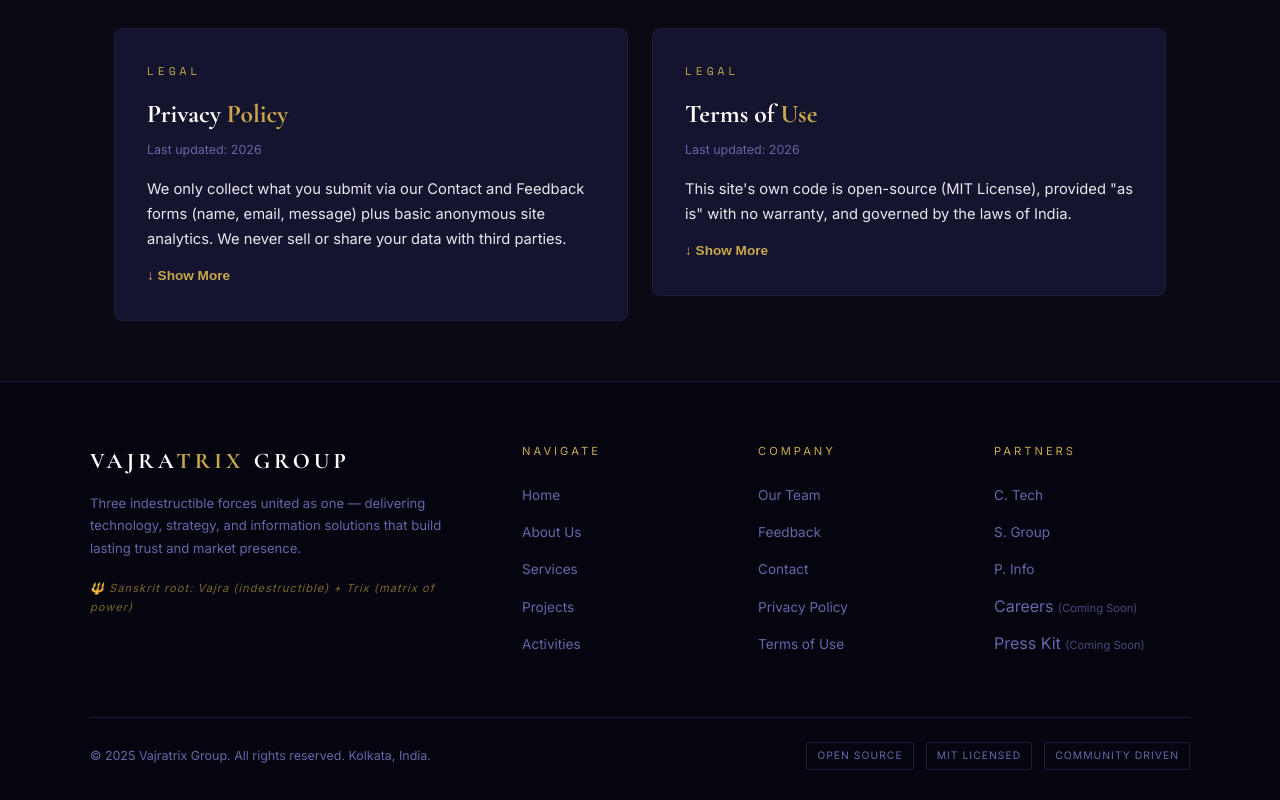
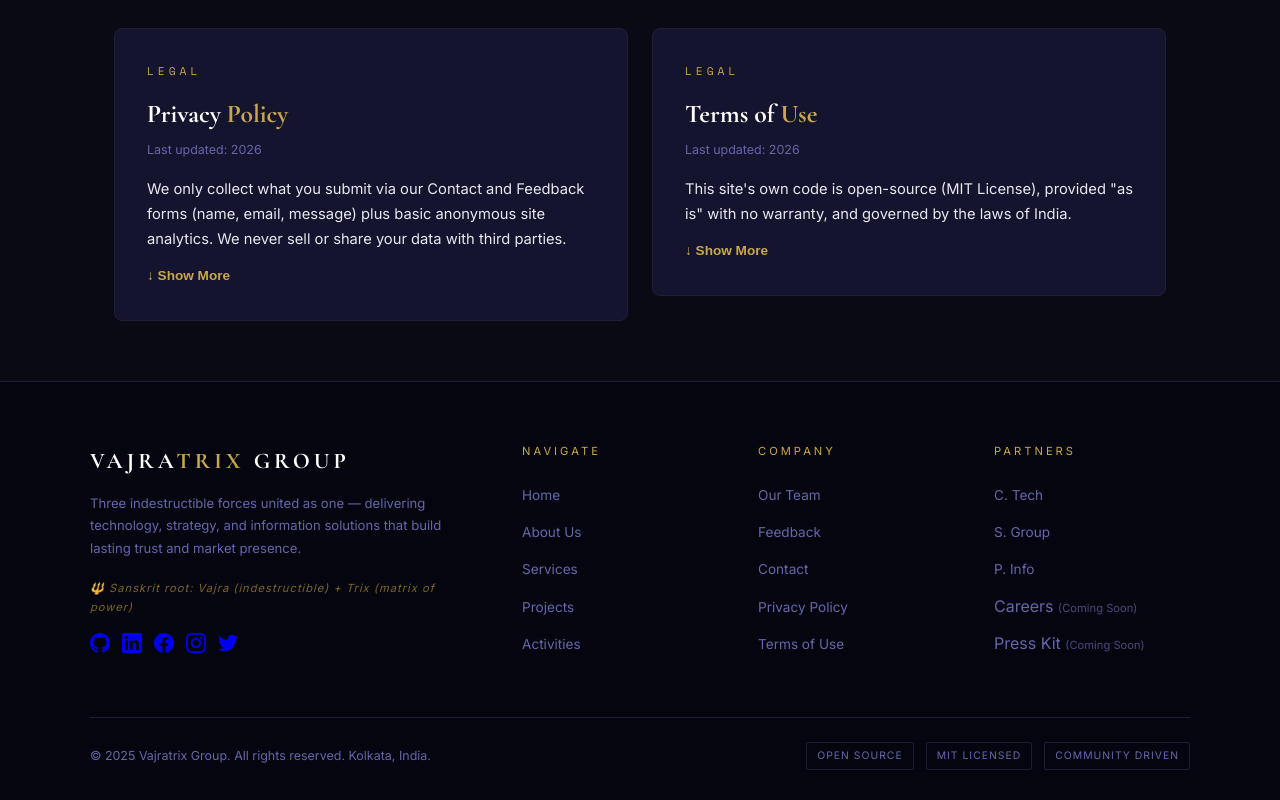
Before and after one commit to vajratrix/vajratrix.github.io, a React (Vite) app: page / in a window 1280 px wide. Shown: the part 8390-9190 px from the top of the page. Built offline with nearby package versions, Linux system fonts and the light colour scheme.

Commit message:
Enhance Footer with social media links
Added social media links to the footer component.

```diff
--- a/src/components/Footer.tsx
+++ b/src/components/Footer.tsx
@@ -6,6 +6,23 @@ export default function Footer() {
       <div className="footer-brand-name">VAJRA<span>TRIX</span> GROUP</div>
       <p className="footer-tagline">Three indestructible forces united as one — delivering technology, strategy, and information solutions that build lasting trust and market presence.</p>
       <p className="footer-secret">🔱 Sanskrit root: Vajra (indestructible) + Trix (matrix of power)</p>
+      <div className="footer-social" style={{display: 'flex', gap: '0.75rem', marginTop: '1rem'}}>
+        <a href="https://github.com/vajratrix" target="_blank" rel="noopener noreferrer" aria-label="Vajratrix on GitHub">
+          <svg width="20" height="20" viewBox="0 0 24 24" fill="currentColor"><path d="M12 0C5.37 0 0 5.37 0 12c0 5.31 3.435 9.795 8.205 11.385.6.105.825-.255.825-.57 0-.285-.015-1.23-.015-2.235-3.015.555-3.795-.735-4.035-1.41-.135-.345-.72-1.41-1.23-1.695-.42-.225-1.02-.78-.015-.795.945-.015 1.62.87 1.845 1.23 1.08 1.815 2.805 1.305 3.495.99.105-.78.42-1.305.765-1.605-2.67-.3-5.46-1.335-5.46-5.925 0-1.305.465-2.385 1.23-3.225-.12-.3-.54-1.53.12-3.18 0 0 1.005-.315 3.3 1.23.96-.27 1.98-.405 3-.405s2.04.135 3 .405c2.295-1.56 3.3-1.23 3.3-1.23.66 1.65.24 2.88.12 3.18.765.84 1.23 1.905 1.23 3.225 0 4.605-2.805 5.625-5.475 5.925.435.375.81 1.095.81 2.22 0 1.605-.015 2.895-.015 3.3 0 .315.225.69.825.57A12.02 12.02 0 0024 12c0-6.63-5.37-12-12-12z"/></svg>
+        </a>
+        <a href="https://www.linkedin.com/company/vajratrix-group" target="_blank" rel="noopener noreferrer" aria-label="Vajratrix on LinkedIn">
+          <svg width="20" height="20" viewBox="0 0 24 24" fill="currentColor"><path d="M20.447 20.452h-3.554v-5.569c0-1.328-.027-3.037-1.852-3.037-1.853 0-2.136 1.445-2.136 2.939v5.667H9.351V9h3.414v1.561h.046c.477-.9 1.637-1.85 3.37-1.85 3.601 0 4.267 2.37 4.267 5.455v6.286zM5.337 7.433c-1.144 0-2.063-.926-2.063-2.065 0-1.138.92-2.063 2.063-2.063 1.14 0 2.064.925 2.064 2.063 0 1.139-.925 2.065-2.064 2.065zm1.782 13.019H3.555V9h3.564v11.452zM22.225 0H1.771C.792 0 0 .774 0 1.729v20.542C0 23.227.792 24 1.771 24h20.451C23.2 24 24 23.227 24 22.271V1.729C24 .774 23.2 0 22.222 0h.003z"/></svg>
+        </a>
+        <a href="https://www.facebook.com/people/Vajratrix-Group/61591855319273/" target="_blank" rel="noopener noreferrer" aria-label="Vajratrix on Facebook">
+          <svg width="20" height="20" viewBox="0 0 24 24" fill="currentColor"><path d="M24 12.073c0-6.627-5.373-12-12-12s-12 5.373-12 12c0 5.99 4.388 10.954 10.125 11.854v-8.385H7.078v-3.47h3.047V9.43c0-3.007 1.792-4.669 4.533-4.669 1.312 0 2.686.235 2.686.235v2.953H15.83c-1.491 0-1.956.925-1.956 1.874v2.25h3.328l-.532 3.47h-2.796v8.385C19.612 23.027 24 18.062 24 12.073z"/></svg>
+        </a>
+        <a href="https://www.instagram.com/vajratrix_group/" target="_blank" rel="noopener noreferrer" aria-label="Vajratrix on Instagram">
+          <svg width="20" height="20" viewBox="0 0 24 24" fill="currentColor"><path d="M12 2.163c3.204 0 3.584.012 4.85.07 3.252.148 4.771 1.691 4.919 4.919.058 1.265.069 1.645.069 4.849 0 3.205-.012 3.584-.069 4.849-.149 3.225-1.664 4.771-4.919 4.919-1.266.058-1.644.07-4.85.07-3.204 0-3.584-.012-4.849-.07-3.26-.149-4.771-1.699-4.919-4.92-.058-1.265-.07-1.644-.07-4.849 0-3.204.013-3.583.07-4.849.149-3.227 1.664-4.771 4.919-4.919 1.266-.057 1.645-.069 4.849-.069zm0-2.163c-3.259 0-3.667.014-4.947.072-4.358.2-6.78 2.618-6.98 6.98-.059 1.281-.073 1.689-.073 4.948 0 3.259.014 3.668.072 4.948.2 4.358 2.618 6.78 6.98 6.98 1.281.058 1.689.072 4.948.072 3.259 0 3.668-.014 4.948-.072 4.354-.2 6.782-2.618 6.979-6.98.059-1.28.073-1.689.073-4.948 0-3.259-.014-3.667-.072-4.947-.196-4.354-2.617-6.78-6.979-6.98-1.281-.059-1.69-.073-4.949-.073zm0 5.838c-3.403 0-6.162 2.759-6.162 6.162s2.759 6.163 6.162 6.163 6.162-2.759 6.162-6.163c0-3.403-2.759-6.162-6.162-6.162zm0 10.162c-2.209 0-4-1.79-4-4 0-2.209 1.791-4 4-4s4 1.791 4 4c0 2.21-1.791 4-4 4zm6.406-11.845c-.796 0-1.441.645-1.441 1.44s.645 1.44 1.441 1.44c.795 0 1.439-.645 1.439-1.44s-.644-1.44-1.439-1.44z"/></svg>
+        </a>
+        <a href="https://x.com/VajratrixGroup" target="_blank" rel="noopener noreferrer" aria-label="Vajratrix on Twitter">
+          <svg width="20" height="20" viewBox="0 0 24 24" fill="currentColor"><path d="M23.953 4.57a10 10 0 01-2.825.775 4.958 4.958 0 002.163-2.723c-.951.555-2.005.959-3.127 1.184a4.92 4.92 0 00-8.384 4.482C7.69 8.095 4.067 6.13 1.64 3.162a4.822 4.822 0 00-.666 2.475c0 1.71.87 3.213 2.188 4.096a4.904 4.904 0 01-2.228-.616v.06a4.923 4.923 0 003.946 4.827 4.996 4.996 0 01-2.212.085 4.936 4.936 0 004.604 3.417 9.867 9.867 0 01-6.102 2.105c-.39 0-.779-.023-1.17-.067a13.995 13.995 0 007.557 2.209c9.053 0 14-7.496 14-13.986 0-.21 0-.42-.015-.63a9.936 9.936 0 002.457-2.548z"/></svg>
+        </a>
+      </div>
     </div>
     <div>
       <div className="footer-col-title">Navigate</div>
```
